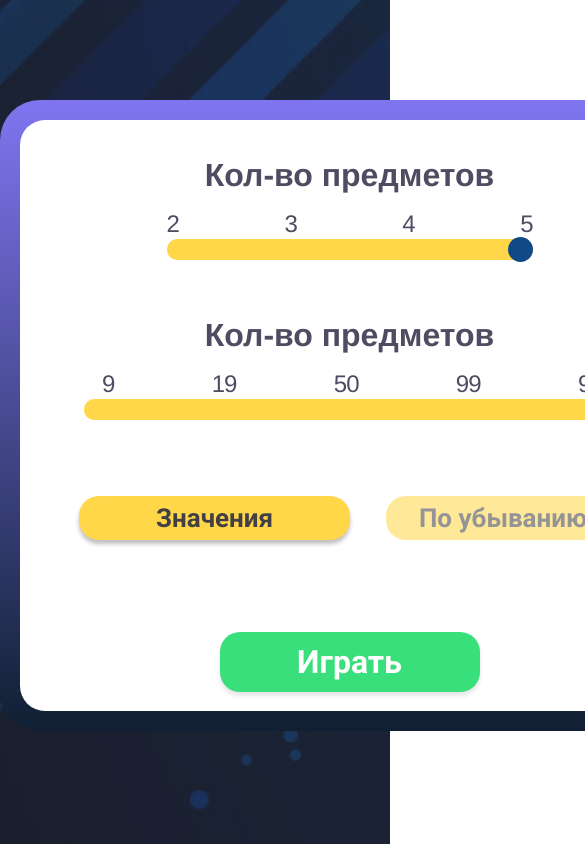
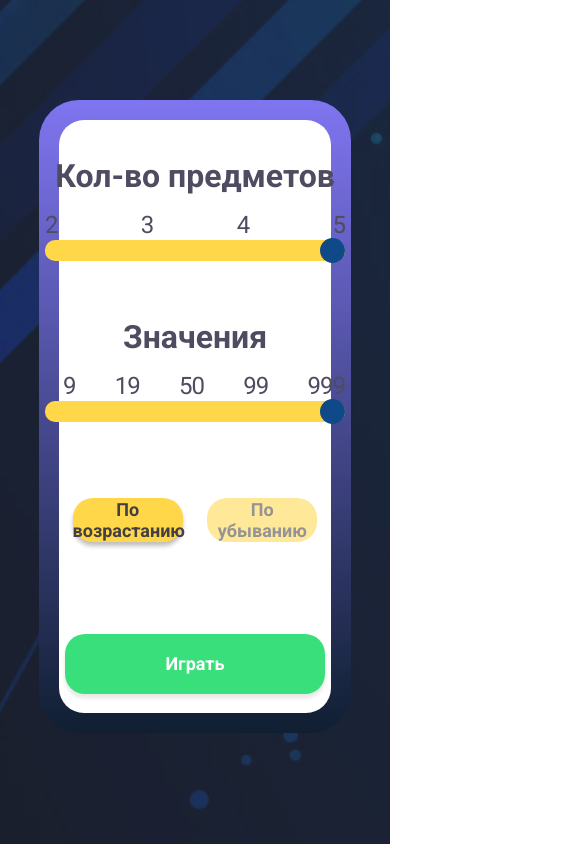
Before and after one commit to OrangeRootkit/next-game-TS, a Next.js app: page / in a window 390 px wide. Shown: the top 844 px of the page, 585 px wide, since content can reach past the window. Built offline with nearby package versions, Linux system fonts and the light colour scheme.

Commit message:
feat:adaptive

```diff
--- a/src/components/ItemsField/ItemsFiels.module.scss
+++ /dev/null
@@ -1,55 +0,0 @@
-$indent: 160px;
-
-.wrapper {
-  margin: 0 auto;
-  width: 810px;
-  height: 303px;
-  margin-bottom: 39px;
-  position: relative;
-}
-
-.itemWrapper {
-  background-color: red;
-  width: 170px;
-  height: 170px;
-  position: absolute;
-  transition: 0.2s;
-  &__1 {
-    top: 130px;
-    left: 0;
-  }
-  &__2 {
-    top: 0;
-    left: $indent;
-  }
-  &__3 {
-    top: 130px;
-    left: calc(2 * $indent);
-  }
-  &__4 {
-    top: 0;
-    left: calc(3 * $indent);
-  }
-  &__5 {
-    top: 130px;
-    left: calc(4 * $indent);
-  }
-  &:hover {
-    scale: 1.05;
-    transition: 0.2s;
-  }
-}
-
-.gameText {
-  display: block;
-  position: absolute;
-  font-weight: 600;
-  font-size: 56px;
-  color: #fff;
-  -webkit-text-stroke: 2px #242546;
-  letter-spacing: -4px;
-  top: 50%;
-  left: 50%;
-  transform: translate(-50%, -60%);
-  text-shadow: 0px 4px 4px rgba(0, 0, 0, 0.25);
-}
--- a/src/components/Modal/Modal.module.scss
+++ b/src/components/Modal/Modal.module.scss
@@ -1,12 +1,3 @@
-.overlay {
-  position: fixed;
-  background-color: rgba(0, 0, 0, 0.5);
-  width: 100%;
-  height: 100vh;
-  z-index: 1;
-  transition: 0.3s all;
-}
-
 .title {
   color: #feea80;
   font-weight: 700;
@@ -75,3 +66,16 @@
     left: -100px;
   }
 }
+
+@media (max-width: 912px) {
+  .wrapper {
+    width: 80%;
+  }
+  .title {
+    font-size: 60px;
+  }
+
+  .text {
+    font-size: 32px;
+  }
+}
--- a/src/components/Settings/Setting.module.scss
+++ b/src/components/Settings/Setting.module.scss
@@ -23,3 +23,13 @@
   margin-bottom: 92px;
   width: 541px;
 }
+
+@media (max-width: 700px) {
+  .wrapper {
+    width: 80%;
+  }
+
+  .buttonWrapper {
+    width: 90%;
+  }
+}
--- a/src/components/Settings/Settings.tsx
+++ b/src/components/Settings/Settings.tsx
@@ -54,7 +54,7 @@ const Settings: FC = () => {
           value={valueRange}
         />
         <Range
-          text={"Кол-во предметов"}
+          text={"Значения"}
           small={false}
           rangeHandler={rangeVar}
           optionList={GAMEVAR}
@@ -62,7 +62,7 @@ const Settings: FC = () => {
         />
         <div className={s.buttonWrapper}>
           <Button
-            text={"Значения"}
+            text={"По возрастанию"}
             des={false}
             des_active={false}
             asc={true}
--- a/src/styles/ItemsFiels.scss
+++ b/src/styles/ItemsFiels.scss
@@ -64,3 +64,35 @@ $indent: 160px;
   transform: translate(-50%, -60%);
   text-shadow: 0px 4px 4px rgba(0, 0, 0, 0.25);
 }
+
+@media (max-width: 912px) {
+  .wrapper {
+    width: 90%;
+  }
+  $indent: 20%;
+  .itemWrapper {
+    width: 100px;
+    height: 100px;
+
+    &__1 {
+      top: 130px;
+      left: 0;
+    }
+    &__2 {
+      top: 0;
+      left: $indent;
+    }
+    &__3 {
+      top: 130px;
+      left: calc(2 * $indent);
+    }
+    &__4 {
+      top: 0;
+      left: calc(3 * $indent);
+    }
+    &__5 {
+      top: 130px;
+      left: calc(4 * $indent);
+    }
+  }
+}
--- a/src/ui/Button/Button.module.scss
+++ b/src/ui/Button/Button.module.scss
@@ -40,7 +40,7 @@
     opacity: 1;
   }
   &__again {
-    background-color: #2BD600;
+    background-color: #2bd600;
     font-size: 32px;
     width: 263px;
     height: 68px;
@@ -48,5 +48,17 @@
     color: #fff;
     opacity: 1;
   }
+}
 
+@media (max-width: 700px) {
+  .button {
+    font-size: 18px;
+
+    &__asc {
+      width: 45%;
+    }
+    &__des {
+      width: 45%;
+    }
+  }
 }
--- a/src/ui/Range/Range.module.scss
+++ b/src/ui/Range/Range.module.scss
@@ -1,5 +1,4 @@
 .wrapper {
-  font-family: Helvetica, Arial, sans-serif;
   width: 366px;
   padding: 0;
   text-align: center;
@@ -14,7 +13,6 @@
 }
 
 .title {
-  font-family: Helvetica, Arial, sans-serif;
   font-style: bold;
   font-weight: 700;
   font-size: 32px;
@@ -74,3 +72,18 @@
     box-shadow: 0px 4px 4px rgba(0, 0, 0, 0.25);
   }
 }
+
+@media (max-width: 700px) {
+  .wrapper {
+    width: 300px;
+  }
+
+  .range {
+    &__small {
+      width: 300px;
+    }
+    &__large {
+      width: 300px;
+    }
+  }
+}
```
Also changed, not shown: src/components/ResultBar/ResultBar.module.scss (+45 -0 lines).
